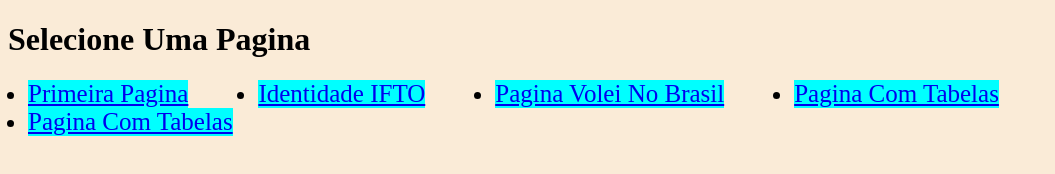
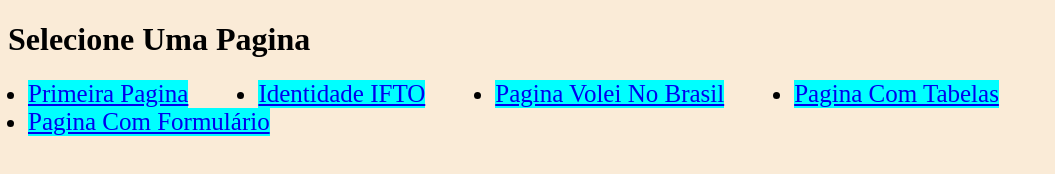
Before and after one commit to Elivelton6798/paginas, a plain HTML site: page index.html in a window 1280 px wide. Shown: the whole page, without its empty margins (0-1055 px from the left). Drawn offline with Linux system fonts and the light colour scheme.

Commit message:
Update index.html

```diff
--- a/index.html
+++ b/index.html
@@ -20,7 +20,7 @@
             <li><a href="Identidade_ifto/index.html" target="_blank">Identidade IFTO</a></li>
             <li><a href="pagina_volei/index.html" target="_blank">Pagina Volei No Brasil</a></li>
             <li><a href="pagina_com_tabela/index.html" target="_blank">Pagina Com Tabelas</a></li>
-            <li><a href="pagina_formulario/index.html" target="_blank">Pagina Com Tabelas</a></li>
+            <li><a href="pagina_formulario/index.html" target="_blank">Pagina Com Formulário</a></li>
 
         </ul>
 
```
